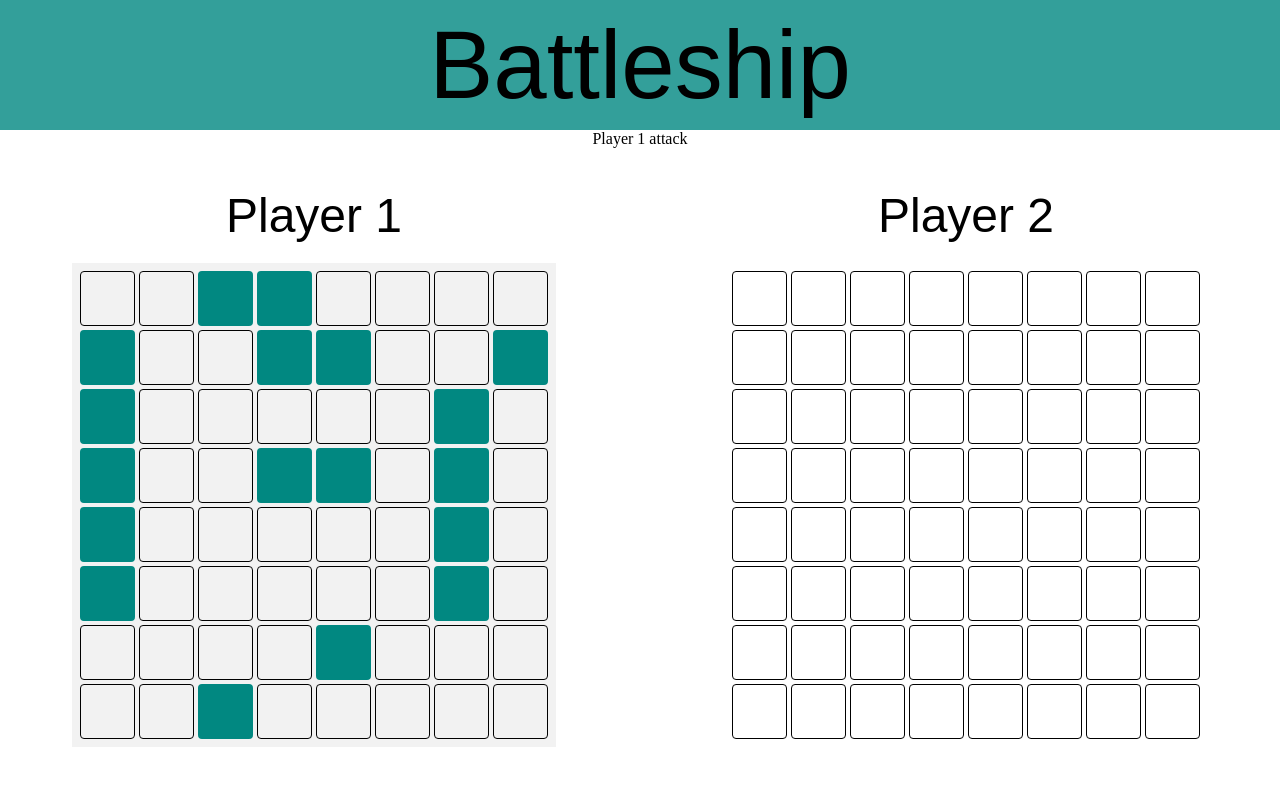
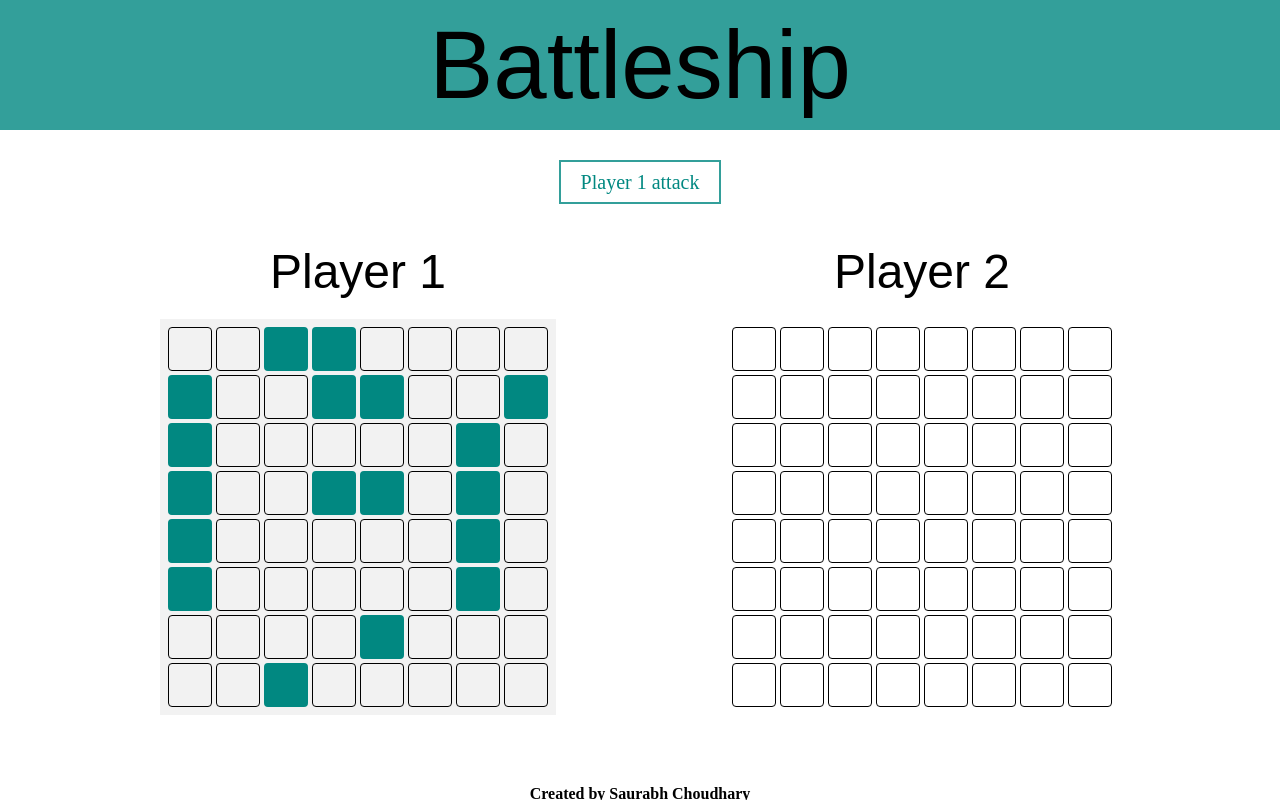
Before and after one commit to SaurabhGurjar/battleship, a website built with webpack: page src/template.html in a window 1280 px wide. Built offline with nearby package versions, Linux system fonts and the light colour scheme; a web font is replaced by a local one.

Commit message:
style: Make status widget a flex box and styling to it.

```diff
--- a/src/main.css
+++ b/src/main.css
@@ -18,7 +18,7 @@
 
 #header {
   padding: 10px;
-  font-size: 0.8em;
+  font-size: 2em;
   width: 100%;
   text-align: center;
   background-color: rgb(1, 136, 129, 0.8);
@@ -38,7 +38,7 @@
 .board-c {
   display: flex;
   flex-wrap: wrap;
-  gap: 4em;
+  gap: 2em;
   justify-content: center;
   align-items: center;
   padding: 20px;
@@ -87,6 +87,7 @@
   color: rgb(0, 0, 0, 0.5);
   font-size: 11px;
   padding: 4px;
+  /* background: rgba(169, 243, 218, 0.2); */
 }
 
 .cell:hover {
@@ -113,10 +114,25 @@
 #modal {
   padding: 25px;
 }
+
+#status-indicator-wapper {
+  display: flex;
+  flex: 1 1 auto;
+  justify-content: center;
+  align-items: center;
+  padding: 1em;
+  margin: 1.5em 0 0 0;
+  max-height: 2em;
+  font-size: 20px;
+  color: rgb(1, 136, 129);
+  border: 2px solid rgb(1, 136, 129, 0.8)
+}
+
+
 @media only screen and (min-width: 600px) {
   .cell {
-    width: 5em;
-    height: 5em;
+    width: 4em;
+    height: 4em;
   }
   .board-c {
     gap: 8em;
```
